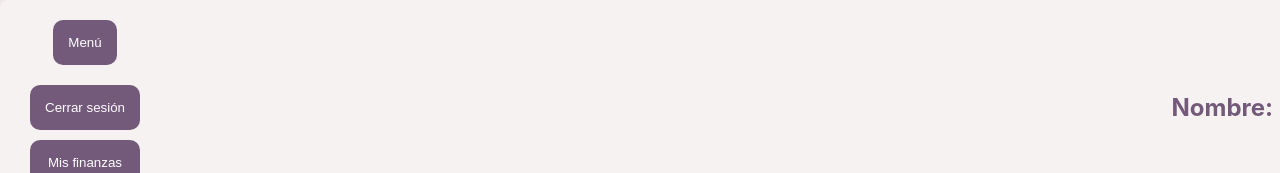
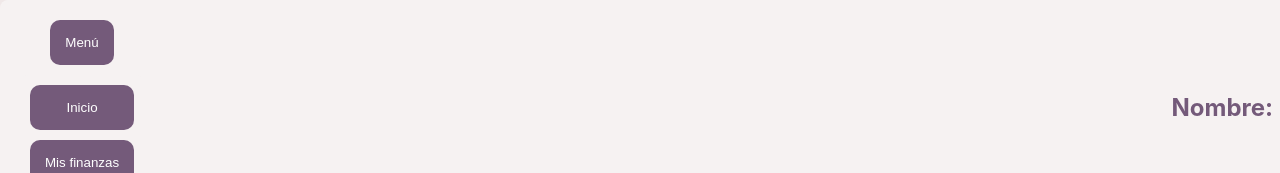
Before and after one commit to mariapazGomez/gestion-de-finanzas, a React (Create React App) app in the folder client/: page /statistics/1 in a window 1280 px wide. Both pictures are taken after a click on the button "Menú". Shown: the top 173 px of the page. Built offline with nearby package versions, Linux system fonts and the light colour scheme; no server answers.

Commit message:
se arreglan links de botones

```diff
--- a/client/src/menu.js
+++ b/client/src/menu.js
@@ -5,15 +5,15 @@ import './menu.css';
 import React, { useEffect, useState } from 'react';
 import Graphs from './graphs'
 
-const NavBar = ({ user }) => {
+const NavBar = ({ user, id }) => {
   const [isOpen, setIsOpen] = React.useState(false);
 
   const logout = () => {
-    window.location.href = "https://www.google.com";
+    window.location.href = `http://localhost:3001/menu/${id}`;
   };
 
   const myFinances = () => {
-    window.location.href = 'http://localhost:3001/statistics/${id}';
+    window.location.href = `http://localhost:3001/statistics/${id}`;
   };
 
   const handleMenuClick = () => {
@@ -29,7 +29,7 @@ const NavBar = ({ user }) => {
         {isOpen && (
           <div className="navbar__dropdown">
             <button className="navbar__button" onClick={logout}>
-              Cerrar sesión
+              Inicio
             </button>
             <button className="navbar__button" onClick={myFinances}>
               Mis finanzas
@@ -88,7 +88,7 @@ const Menu = () => {
 
   return (
     <>
-      <NavBar user={user} />
+      <NavBar user={user} id={id} />
       <div className="contentContainer">
         <div className="ingresosContainer">
         </div>
```
